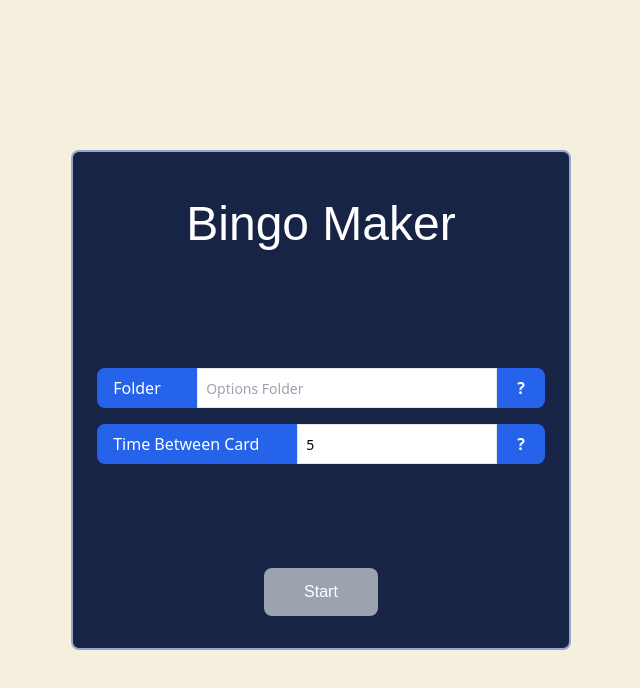
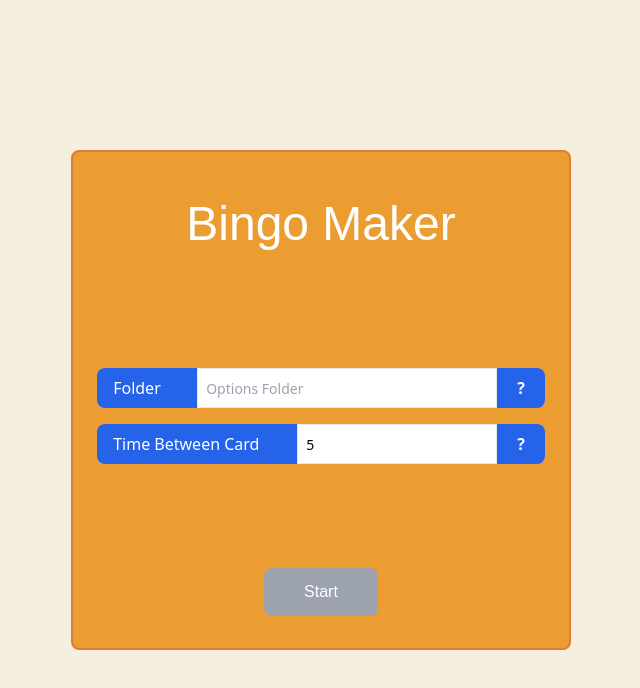
Before and after one commit to cherubinifranco/bingomaker, a React (Create React App) app: page / in a window 1280 px wide. Shown: the top 688 px of the page, without its empty margins (319-959 px from the left). Built offline with nearby package versions, Linux system fonts and the light colour scheme.

Commit message:
Feat: Updated tailwind colors

```diff
--- a/tailwind.config.js
+++ b/tailwind.config.js
@@ -1,18 +1,19 @@
 /** @type {import('tailwindcss').Config} */
 module.exports = {
-  content: ['./src/**/*.{astro,html,js,jsx,md,mdx,svelte,ts,tsx,vue}'],
+  content: ["./src/**/*.{astro,html,js,jsx,md,mdx,svelte,ts,tsx,vue}"],
   theme: {
     extend: {
       colors: {
         stext: "#B0B9D1",
-				bg: "#28426B",
-				mainbg: "#172446",
-				sborder: "#94A7CD",
-				accent1: "#F87633",
-				accent2: "#FFC102",
-				accent3: "#01AFCC",
-			}
+        bg: "#F5EFDD",
+        mainbg: "#EB9D32",
+        sborder: "#DF7D36",
+        accent1: "#3773A8",
+        accent1hover: "#244371",
+        accent2: "#D74533",
+        accent2hover: "#972C29",
+      },
     },
   },
   plugins: [],
-}
+};
```
Lines whose indentation alone changed are shown as unchanged.
